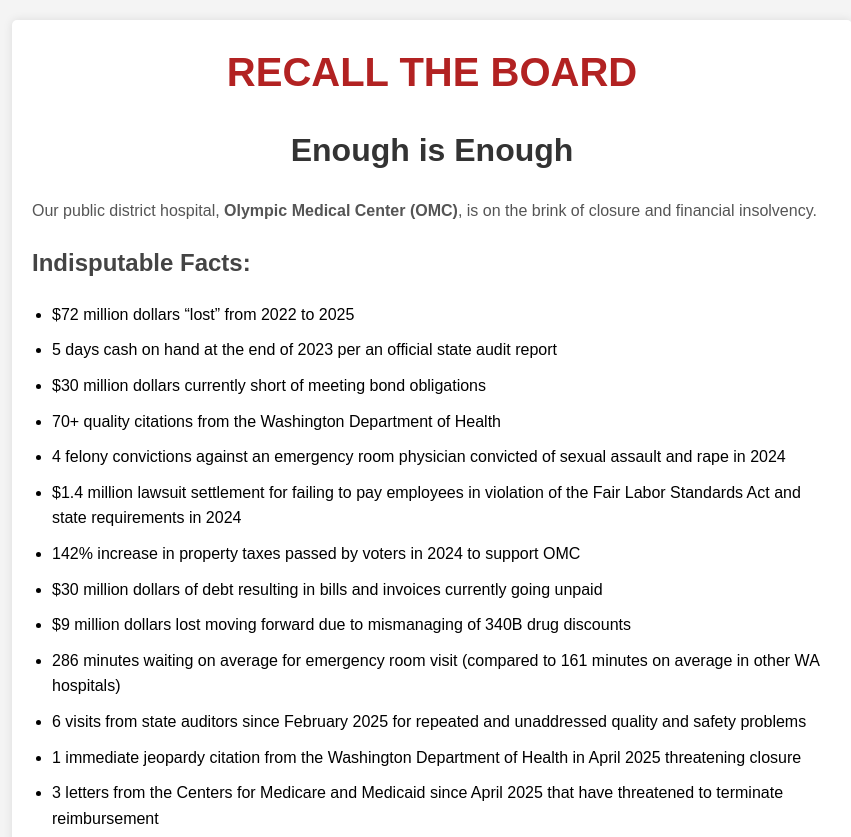
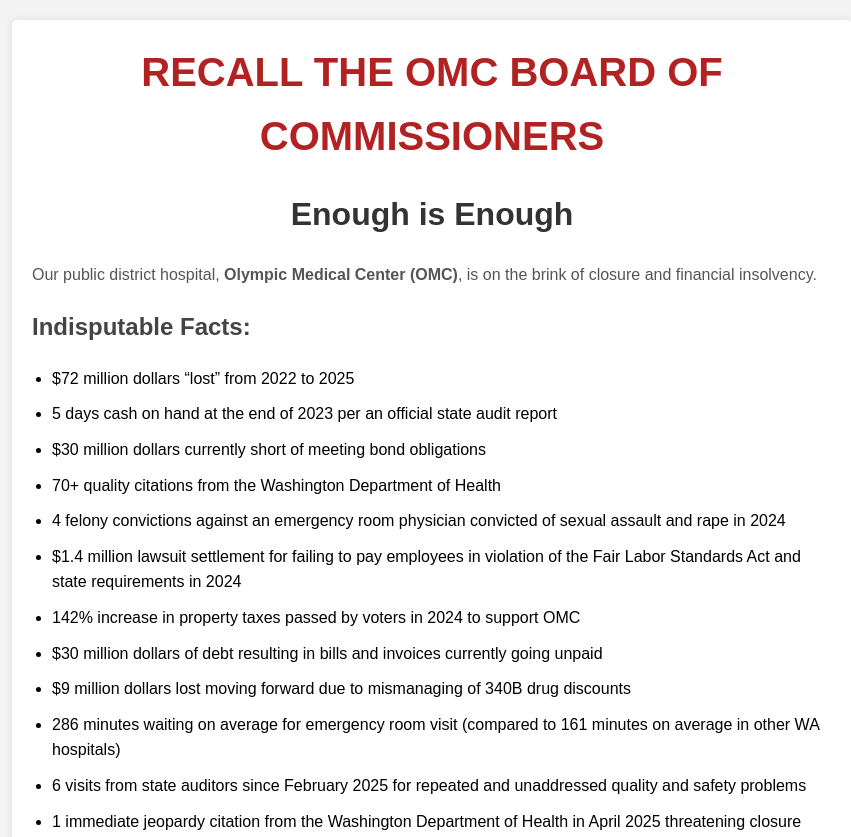
Before and after one commit to OMCProviders/OMCPage, a plain HTML site: page index.html in a window 1280 px wide. Shown: the top 837 px of the page, without its empty margins (208-1059 px from the left). Drawn offline with Linux system fonts and the light colour scheme.

Commit message:
Add files via upload

```diff
--- a/index.html
+++ b/index.html
@@ -102,7 +102,7 @@
 </head>
 <body>
     <div class="container">
-        <div class="banner">RECALL THE BOARD</div>
+        <div class="banner">RECALL THE OMC BOARD OF COMMISSIONERS</div>
         <h1>Enough is Enough</h1>
         <p>Our public district hospital, <strong>Olympic Medical Center (OMC)</strong>, is on the brink of closure and financial insolvency.</p>
 
```
